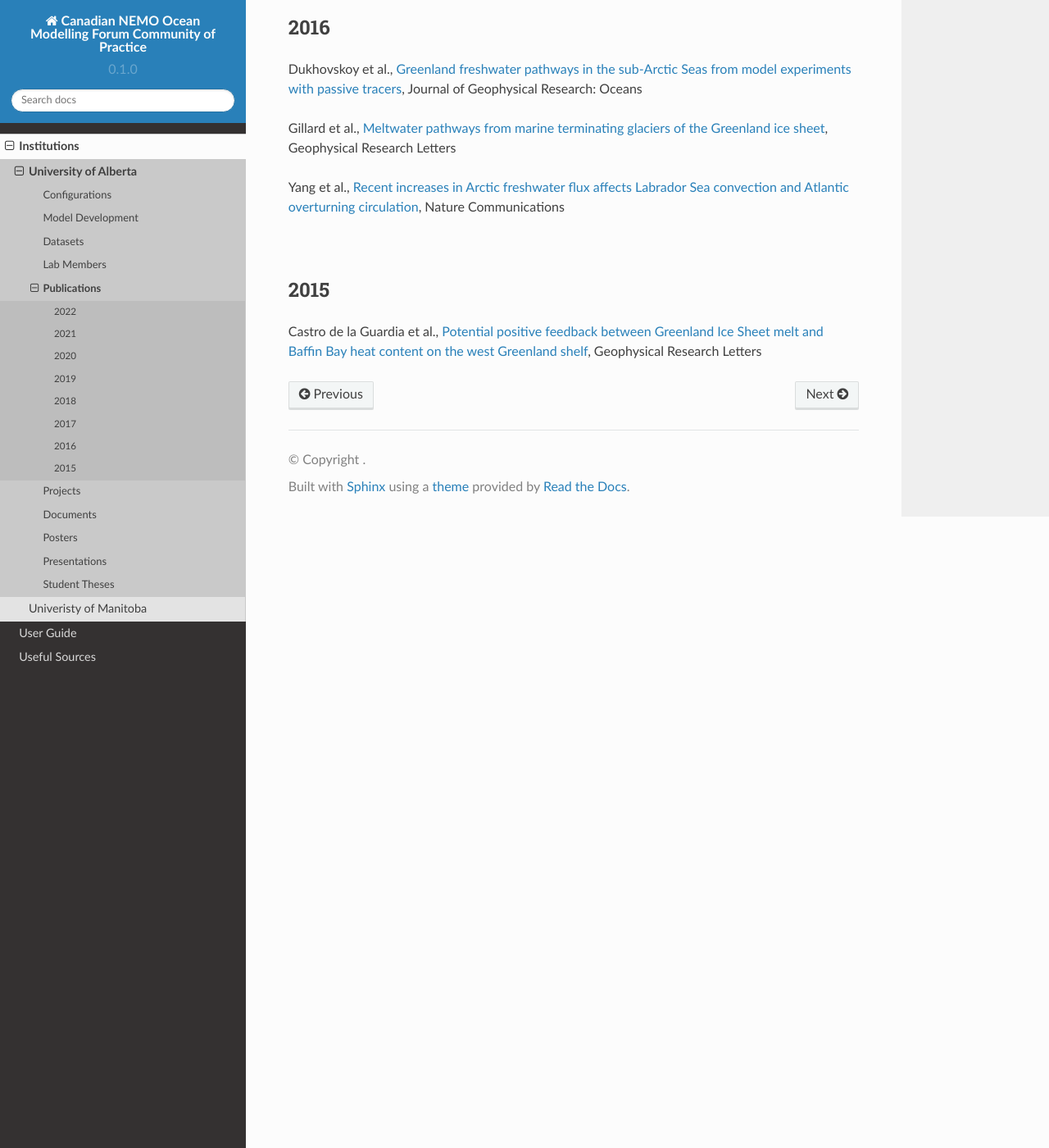
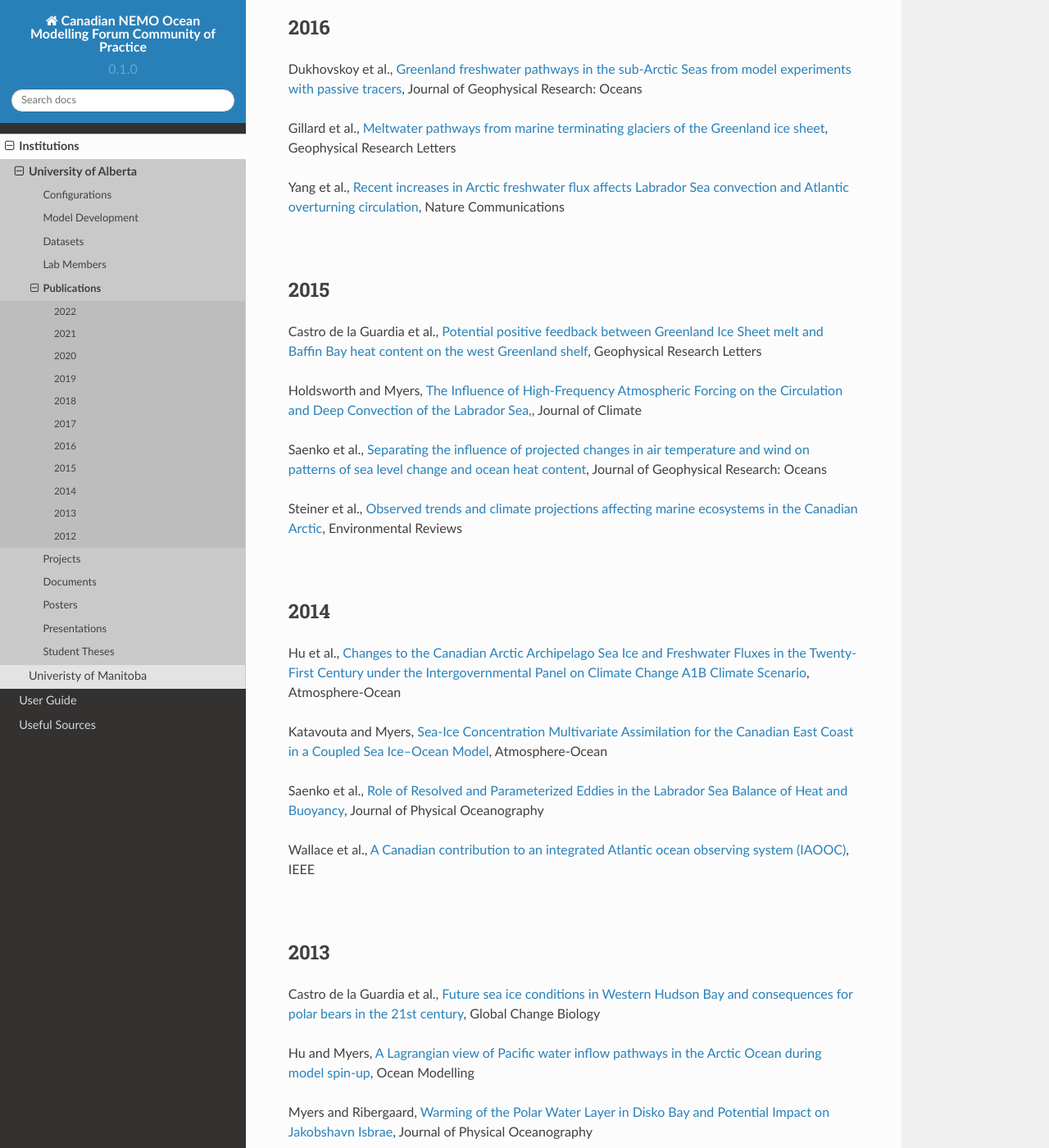
Before and after one commit to UofA-NEMO/Canadian-NEMO-Ocean-Modelling-Forum-Community-of-Practice, a Sphinx documentation site: the page built from docs/Institutions/UofA/Publications.rst, in a window 1280 px wide and 1400 px high, scrolled down 4703 px. Shown: the whole window at 82% size. Built offline with Sphinx 7.4.7 and the Read the Docs theme 2.0.0, drawn with Linux system fonts in a browser that asks for light colours; pages that are not in the unit, such as notebooks, are missing from menus; some of the changed text lies outside the part shown.

Commit message:
Update Publications.rst

```diff
--- a/docs/Institutions/UofA/Publications.rst
+++ b/docs/Institutions/UofA/Publications.rst
@@ -149,3 +149,38 @@ Yang et al., `Recent increases in Arctic freshwater flux affects Labrador Sea co
 ----
 
 Castro de la Guardia et al., `Potential positive feedback between Greenland Ice Sheet melt and Baffin Bay heat content on the west Greenland shelf <https://doi.org/10.1002/2015GL064626>`_, Geophysical Research Letters
+
+Holdsworth and Myers, `The Influence of High-Frequency Atmospheric Forcing on the Circulation and Deep Convection of the Labrador Sea, <https://doi.org/10.1175/JCLI-D-14-00564.1>`_, Journal of Climate
+
+Saenko et al., `Separating the influence of projected changes in air temperature and wind on patterns of sea level change and ocean heat content <https://doi.org/10.1002/2015JC010928>`_, Journal of Geophysical Research: Oceans
+
+Steiner et al., `Observed trends and climate projections affecting marine ecosystems in the Canadian Arctic <https://doi.org/10.1139/er-2014-0066>`_, Environmental Reviews
+
+|
+2014
+----
+
+Hu et al., `Changes to the Canadian Arctic Archipelago Sea Ice and Freshwater Fluxes in the Twenty-First Century under the Intergovernmental Panel on Climate Change A1B Climate Scenario <https://doi.org/10.1080/07055900.2014.942592>`_, Atmosphere-Ocean
+
+Katavouta and Myers, `Sea-Ice Concentration Multivariate Assimilation for the Canadian East Coast in a Coupled Sea Ice–Ocean Model <https://doi.org/10.1080/07055900.2014.954096>`_, Atmosphere-Ocean
+
+Saenko et al., `Role of Resolved and Parameterized Eddies in the Labrador Sea Balance of Heat and Buoyancy <https://doi.org/10.1175/JPO-D-14-0041.1>`_, Journal of Physical Oceanography
+
+Wallace et al., `A Canadian contribution to an integrated Atlantic ocean observing system (IAOOC) <https://doi.org/10.1109/OCEANS.2014.7003244>`_, IEEE
+
+|
+2013
+----
+
+Castro de la Guardia et al., `Future sea ice conditions in Western Hudson Bay and consequences for polar bears in the 21st century <https://doi.org/10.1111/gcb.12272>`_, Global Change Biology
+
+Hu and Myers, `A Lagrangian view of Pacific water inflow pathways in the Arctic Ocean during model spin-up <http://dx.doi.org/10.1016/j.ocemod.2013.06.007>`_, Ocean Modelling
+
+Myers and Ribergaard, `Warming of the Polar Water Layer in Disko Bay and Potential Impact on Jakobshavn Isbrae <https://doi.org/10.1175/JPO-D-12-051.1>`_, Journal of Physical Oceanography
+
+Steiner et al., `Climate Change Assessment in the Arctic Basin Part 1: Trends and Projections - A Contribution to the Aquatic Climate Change Adaptation Services Program <https://www.researchgate.net/profile/Diane-Lavoie/publication/255947502_Climate_Change_Assessment_in_the_Arctic_Basin_Part_1_Trends_and_Projections_-_A_Contribution_to_the_Aquatic_Climate_Change_Adaptation_Services_Program/links/02e7e520e29dba6110000000/Climate-Change-Assessment-in-the-Arctic-Basin-Part-1-Trends-and-Projections-A-Contribution-to-the-Aquatic-Climate-Change-Adaptation-Services-Program.pdf>`_, Fisheries and Oceans Canada
+
+
+|
+2012
+----
```
